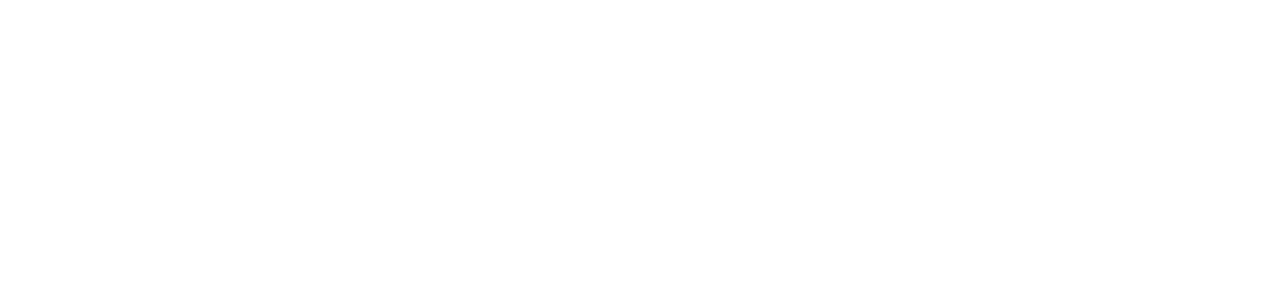
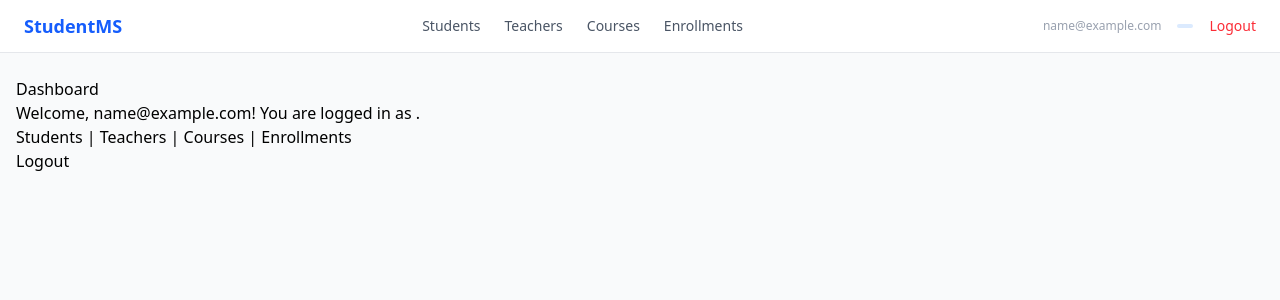
Before and after one commit to Zain4391/StudentMS-Frontend, an Angular app: page /dashboard in a window 1280 px wide. Before the commit this address led to /. Shown: the top 300 px of the page. Built offline with nearby package versions, Linux system fonts and the light colour scheme; sample sign-in values are in the browser's storage.

Commit message:
Layout add, App route wire-up add.

```diff
--- a/src/app/app.routes.ts
+++ b/src/app/app.routes.ts
@@ -1,3 +1,44 @@
 import { Routes } from '@angular/router';
+import { authGuard } from './core/guards/auth.guard';
 
-export const routes: Routes = [];
+export const routes: Routes = [
+    {
+        path: "auth",
+        loadChildren: () => import("./features/auth/auth.route").then(m => m.AUTH_ROUTES)
+    },
+    {
+        path: "",
+        loadComponent: () => import("./core/layout/main-layout.component").then(m => m.MainLayoutComponent),
+        canActivate: [authGuard],
+        children: [
+            {
+                path: "dashboard",
+                loadComponent: () => import("./features/dashboard/components/dashboard.component").then(m => m.DashboardComponent)
+            },
+            {
+                path: "students",
+                loadChildren: () => import("./features/student/student.routes").then(m => m.STUDENT_ROUTES)
+            },
+            {
+                path: "teachers",
+                loadChildren: () => import("./features/teacher/teacher.routes").then(m => m.TEACHER_ROUTES)
+            },
+            {
+                path: "courses",
+                loadChildren: () => import("./features/courses/course.route").then(m => m.COURSE_ROUTES)
+            },
+            {
+                path: "enrollments",
+                loadChildren: () => import("./features/enrollment/enrollment.route").then(m => m.ENROLLMENT_ROUTES)
+            },
+            {
+                path: "",
+                redirectTo: "dashboard",
+                pathMatch: "full"
+            }
+        ]
+    },
+    {
+        path: "**", redirectTo: "dashboard"
+    }
+];
--- /dev/null
+++ b/src/app/core/layout/main-layout.component.html
@@ -0,0 +1,6 @@
+<div class="min-h-screen bg-gray-50">
+  <app-navbar />
+  <main class="max-w-7xl mx-auto px-4 py-6">
+    <router-outlet />
+  </main>
+</div>
--- /dev/null
+++ b/src/app/core/layout/navbar.component.html
@@ -0,0 +1,64 @@
+<nav class="bg-white border-b border-gray-200 px-6 py-3 flex items-center justify-between">
+
+  <!-- Logo -->
+  <a routerLink="/dashboard" class="text-lg font-bold text-blue-600">StudentMS</a>
+
+  <!-- Desktop Links -->
+  <div class="hidden md:flex items-center gap-6">
+    <a routerLink="/students" routerLinkActive="text-blue-600 font-semibold"
+      class="text-sm text-gray-600 hover:text-blue-600 transition-colors">
+      Students
+    </a>
+    <a routerLink="/teachers" routerLinkActive="text-blue-600 font-semibold"
+      class="text-sm text-gray-600 hover:text-blue-600 transition-colors">
+      Teachers
+    </a>
+    <a routerLink="/courses" routerLinkActive="text-blue-600 font-semibold"
+      class="text-sm text-gray-600 hover:text-blue-600 transition-colors">
+      Courses
+    </a>
+    <a routerLink="/enrollments" routerLinkActive="text-blue-600 font-semibold"
+      class="text-sm text-gray-600 hover:text-blue-600 transition-colors">
+      Enrollments
+    </a>
+  </div>
+
+  <!-- User Info + Logout -->
+  <div class="hidden md:flex items-center gap-4">
+    <span class="text-xs text-gray-400">{{ user()?.email }}</span>
+    <span class="text-xs bg-blue-100 text-blue-700 px-2 py-0.5 rounded-full font-medium">
+      {{ role() }}
+    </span>
+    <button (click)="logout()"
+      class="text-sm text-red-500 hover:text-red-700 transition-colors">
+      Logout
+    </button>
+  </div>
+
+  <!-- Mobile Hamburger -->
+  <button (click)="toggleMenu()" class="md:hidden text-gray-600">
+    @if (menuOpen) {
+      ✕
+    } @else {
+      ☰
+    }
+  </button>
+
+</nav>
+
+<!-- Mobile Menu -->
+@if (menuOpen) {
+  <div class="md:hidden bg-white border-b border-gray-200 px-6 py-4 flex flex-col gap-4">
+    <a routerLink="/students" (click)="toggleMenu()"
+      class="text-sm text-gray-700 hover:text-blue-600">Students</a>
+    <a routerLink="/teachers" (click)="toggleMenu()"
+      class="text-sm text-gray-700 hover:text-blue-600">Teachers</a>
+    <a routerLink="/courses" (click)="toggleMenu()"
+      class="text-sm text-gray-700 hover:text-blue-600">Courses</a>
+    <a routerLink="/enrollments" (click)="toggleMenu()"
+      class="text-sm text-gray-700 hover:text-blue-600">Enrollments</a>
+    <hr />
+    <span class="text-xs text-gray-400">{{ user()?.email }} · {{ role() }}</span>
+    <button (click)="logout()" class="text-sm text-red-500 text-left">Logout</button>
+  </div>
+}
--- /dev/null
+++ b/src/app/core/layout/navbar.component.ts
@@ -0,0 +1,28 @@
+import { Component, computed, inject } from "@angular/core";
+import { RouterLink, RouterLinkActive } from "@angular/router";
+import { AuthService } from "../services/auth.service";
+
+@Component({
+    selector: "app-navbar",
+    standalone: true,
+    imports: [RouterLink, RouterLinkActive],
+    templateUrl: "./navbar.component.html"
+})
+export class NavBarComponent {
+
+    private auth = inject(AuthService);
+
+    readonly user = computed(() => this.auth.currentUser());
+    readonly role = computed(() => this.auth.role());
+    readonly isAdmin = computed(() => this.auth.isAdmin());
+
+    menuOpen = false;
+
+    toggleMenu() {
+        this.menuOpen = !this.menuOpen;
+    }
+
+    logout() {
+        this.auth.logout();
+    }
+}
```
Also changed, not shown: src/app/core/layout/main-layout.component.ts (added, +11 -0 lines).
